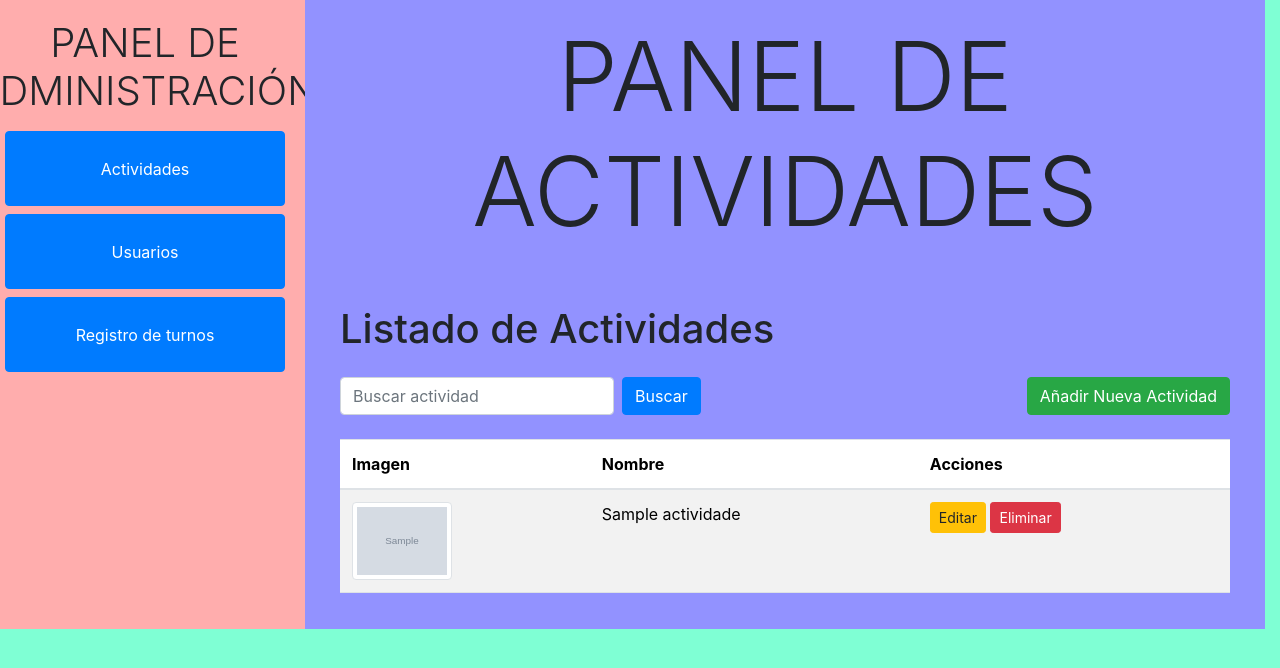
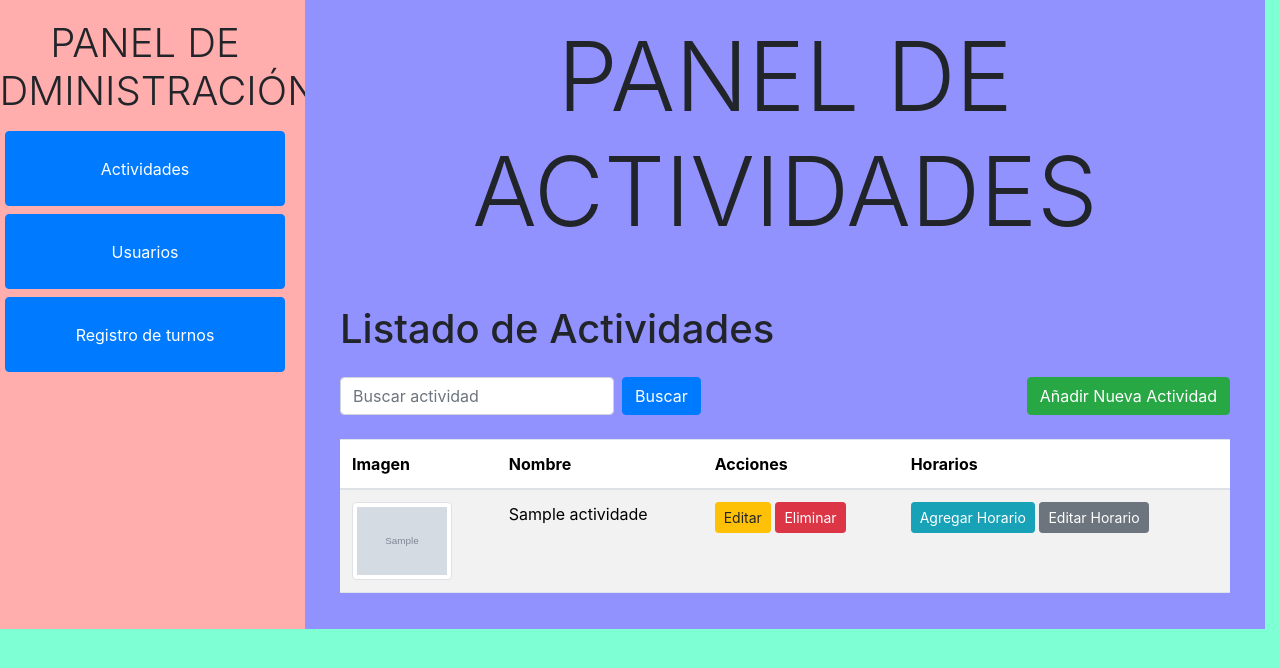
Before and after one commit to ariel-seijo/hotel-paradise, a PHP site: the page made by PAGINAS/administrador-actividades.php in a window 1280 px wide. Shown: the part 92-760 px from the top of the page. Run offline with PHP 8.4, Linux system fonts and the light colour scheme; tables that the repository leaves empty or names only in its code hold one stand-in row (values such as "Sample post"); grey boxes marked "Sample" are stand-in pictures; some libraries are stand-ins or nearby versions.

Commit message:
Horarios de turnos agregados correctamente ERROR: Las confirmaciones se envian mas de 1 vez

```diff
--- a/SCRIPT/listar_actividades.php
+++ b/SCRIPT/listar_actividades.php
@@ -42,10 +42,38 @@ $result = $stmt->get_result();
                 <th>Imagen</th>
                 <th>Nombre</th>
                 <th>Acciones</th>
+                <th>Horarios</th>
             </tr>
         </thead>
         <tbody>
             <?php while ($row = $result->fetch_assoc()): ?>
+                <!-- Modal para Agregar Horario -->
+                <div class="modal fade" id="agregarHorarioModal" tabindex="-1" aria-labelledby="agregarHorarioLabel" aria-hidden="true">
+                    <div class="modal-dialog modal-dialog-centered">
+                        <div class="modal-content">
+                            <form id="formAgregarHorario" method="POST" action="../SCRIPT/agregar_horario.php">
+                                <div class="modal-header">
+                                    <h5 class="modal-title" id="agregarHorarioLabel">Agregar Horario</h5>
+                                    <button type="button" class="close" data-dismiss="modal" aria-label="Cerrar">
+                                        <span aria-hidden="true">&times;</span>
+                                    </button>
+                                </div>
+                                <div class="modal-body">
+                                    <div id="horarioInfo"></div> <!-- Información del rango de horarios -->
+                                    <input type="hidden" name="actividad_id" id="modalActividadId">
+                                    <div class="form-group">
+                                        <label for="horario">Horario</label>
+                                        <input type="time" class="form-control" id="horario" name="horario" required>
+                                    </div>
+                                </div>
+                                <div class="modal-footer">
+                                    <button type="button" class="btn btn-secondary" data-dismiss="modal">Cancelar</button>
+                                    <button type="button" class="btn btn-primary" id="confirmarGuardar">Guardar</button>
+                                </div>
+                            </form>
+                        </div>
+                    </div>
+                </div>
                 <tr>
                     <td>
                         <?php if ($row['imagen']): ?>
@@ -58,40 +86,64 @@ $result = $stmt->get_result();
                     <td>
                         <!-- Botón de editar -->
                         <button class="btn btn-warning btn-sm" data-toggle="modal" data-target="#editarActividadModal" data-id="<?php echo $row['id']; ?>" onclick="cargarDatosActividad(this)">Editar</button>
-                        <!-- Botón de eliminar -->
-    <button type="button" class="btn btn-danger btn-sm" data-toggle="modal" data-target="#confirmDeleteModal<?php echo $row['id']; ?>">
-        Eliminar
-    </button>
+                        <!-- Suponiendo que estás usando Bootstrap para el modal de confirmación -->
+                        <button type="button" class="btn btn-danger btn-sm" data-toggle="modal" data-target="#confirmDeleteModal<?php echo $row['id']; ?>">
+                            Eliminar
+                        </button>
+                    <td>
+                        <!-- Botón para Agregar Horario -->
+                        <button class="btn btn-info btn-sm" onclick="abrirAgregarHorarioModal(<?php echo $row['id']; ?>)">
+                            Agregar Horario
+                        </button>
 
-    <!-- Modal de confirmación -->
-    <div class="modal fade" id="confirmDeleteModal<?php echo $row['id']; ?>" tabindex="-1" role="dialog">
-        <div class="modal-dialog" role="document">
-            <div class="modal-content">
-                <div class="modal-header">
-                    <h5 class="modal-title">Confirmar eliminación</h5>
-                    <button type="button" class="close" data-dismiss="modal" aria-label="Cerrar">
-                        <span aria-hidden="true">&times;</span>
-                    </button>
-                </div>
-                <div class="modal-body">
-                    <p>¿Estás seguro de que deseas eliminar esta actividad?</p>
-                </div>
-                <div class="modal-footer">
-                    <form action="../SCRIPT/eliminar_actividad.php" method="POST">
-                        <input type="hidden" name="id" value="<?php echo $row['id']; ?>">
-                        <button type="button" class="btn btn-secondary" data-dismiss="modal">Cancelar</button>
-                        <button type="submit" class="btn btn-danger">Eliminar</button>
-                    </form>
-                </div>
-            </div>
-        </div>
-    </div>
+                        <!-- Botón para Editar Horario -->
+                        <button class="btn btn-secondary btn-sm">
+                            Editar Horario
+                        </button>
+                        <script>
+                            function abrirAgregarHorarioModal(actividadId) {
+                                console.log(`Abriendo modal para actividad ID: ${actividadId}`); // Verifica si actividadId se envía correctamente
+
+                                fetch(`../SCRIPT/obtener_rango_horarios.php?actividad_id=${actividadId}`)
+                                    .then(response => response.json())
+                                    .then(data => {
+                                        if (data.success) {
+                                            document.getElementById('horarioInfo').innerText = `Rango permitido: ${data.horario_inicio} - ${data.horario_cierre}`;
+                                            document.getElementById('modalActividadId').value = actividadId;
+                                            document.getElementById('formAgregarHorario').dataset.horarioInicio = data.horario_inicio;
+                                            document.getElementById('formAgregarHorario').dataset.horarioCierre = data.horario_cierre;
+
+                                            $('#agregarHorarioModal').modal('show');
+                                        } else {
+                                            alert("Error al cargar los datos de la actividad.");
+                                        }
+                                    })
+                                    .catch(error => console.error("Error:", error));
+                            }
+
+                            document.getElementById('confirmarGuardar').addEventListener('click', function() {
+                                const form = document.getElementById('formAgregarHorario');
+                                const horario = form.horario.value;
+                                const horarioInicio = form.dataset.horarioInicio;
+                                const horarioCierre = form.dataset.horarioCierre;
+
+                                // Validar que el horario esté dentro del rango
+                                if (horario >= horarioInicio && horario <= horarioCierre) {
+                                    if (confirm("¿Desea guardar este horario?")) {
+                                        form.submit();
+                                    }
+                                } else {
+                                    alert(`El horario debe estar entre ${horarioInicio} y ${horarioCierre}.`);
+                                }
+                            });
+                        </script>
                     </td>
                 </tr>
             <?php endwhile; ?>
         </tbody>
     </table>
 </div>
+
 
 <!-- Modal para agregar actividad -->
 <div class="modal fade" id="agregarActividadModal" tabindex="-1" role="dialog" aria-labelledby="agregarActividadModalLabel" aria-hidden="true">
```
Also changed, not shown: SCRIPT/agregar_horario.php (added, +24 -0 lines), SCRIPT/obtener_rango_horarios.php (added, +28 -0 lines), IMAGENES/OIG3.jpg (added).
